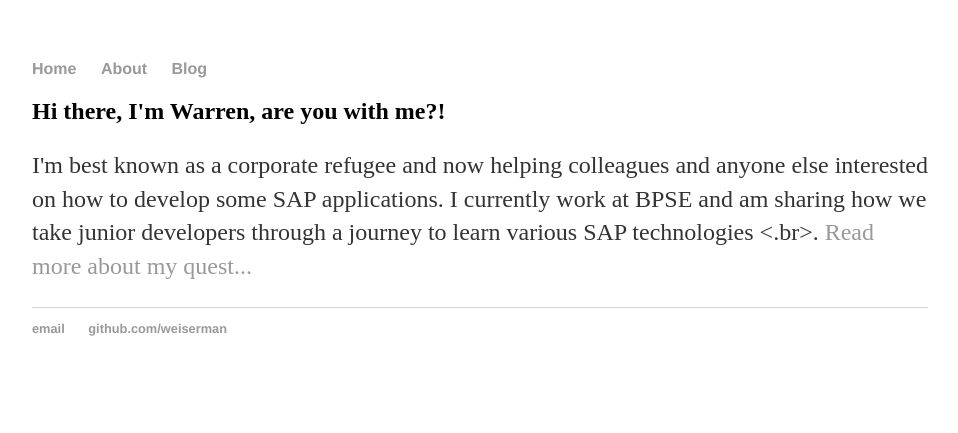
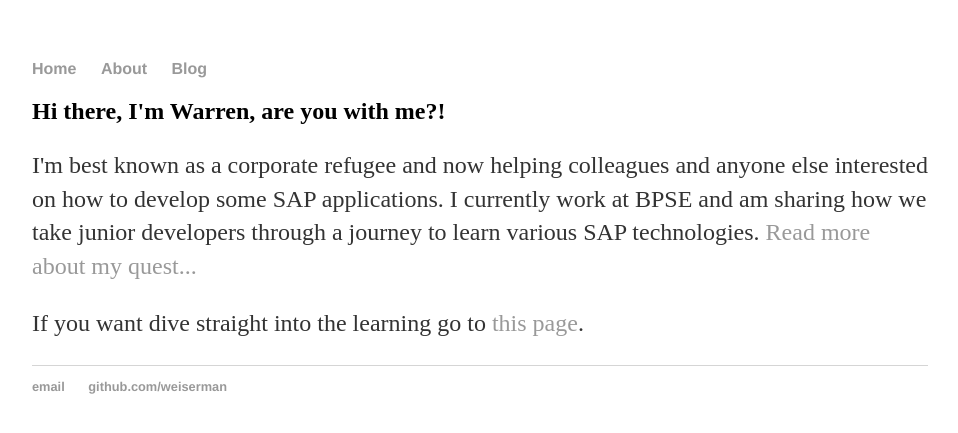
Before and after one commit to agentpvp/weiserman.github.io, a Jekyll site: the page built from index.html, in a window 1280 px wide. Shown: the top 433 px of the page, without its empty margins (160-1118 px from the left). Built offline with Jekyll 4.4.1, drawn with Linux system fonts in a browser that asks for light colours.

Commit message:
Update index.html

```diff
--- a/index.html
+++ b/index.html
@@ -5,6 +5,7 @@ title: Are you with me?, A Curated SAP learning site
 <div class="blurb">
 	<h2>Hi there, I'm Warren, are you with me?!</h2>
 	<p>I'm best known as a corporate refugee and now helping colleagues and anyone else interested on how to develop some SAP applications.
-	I currently work at BPSE and am sharing how we take junior developers through a journey to learn various SAP technologies <.br>.
+	I currently work at BPSE and am sharing how we take junior developers through a journey to learn various SAP technologies.
 	<a href="/about">Read more about my quest...</a></p>
+	<p>If you want dive straight into the learning go to <a href="https://gibbon.co/warrenei/sap-ui5-javascript-learning-journey">this page</a>.
 </div><!-- /.blurb -->
```
